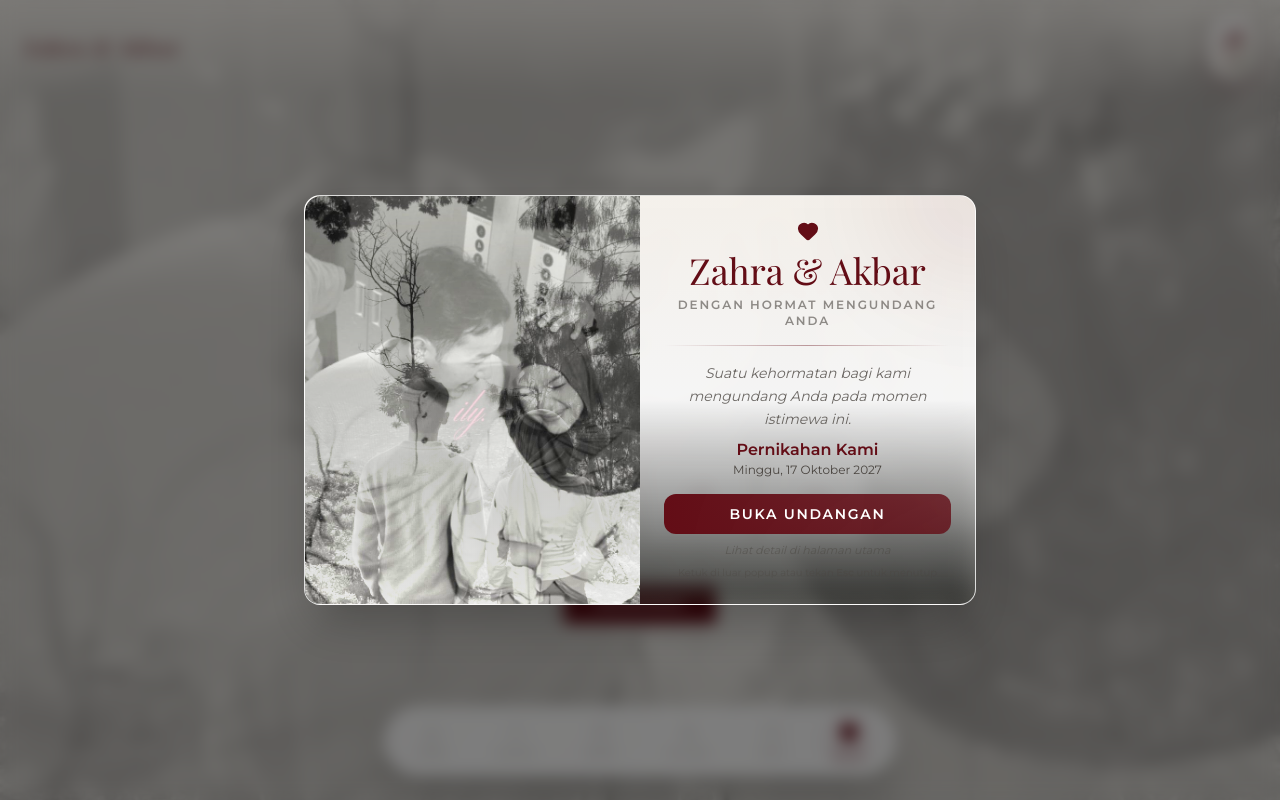
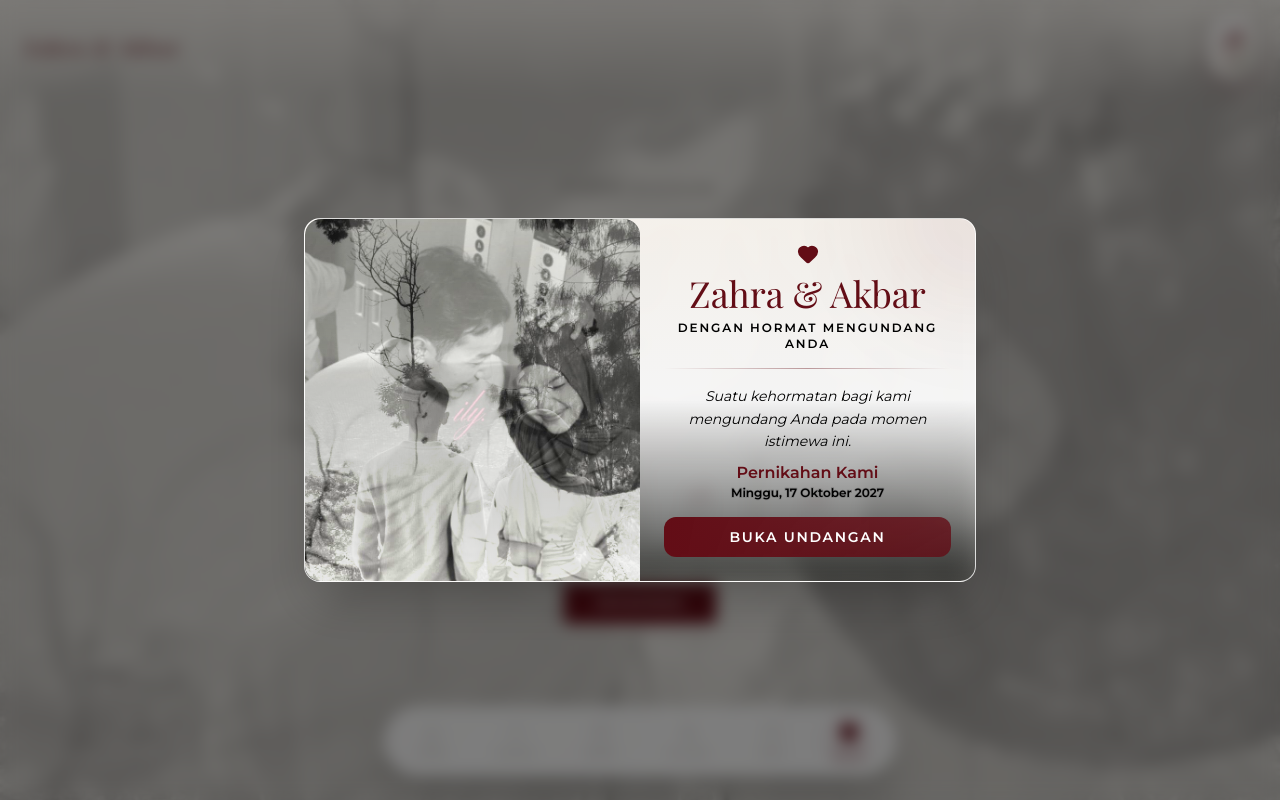
Before and after one commit to rrma1710/wedding, a React (Vite) app: page / in a window 1280 px wide. Built offline with nearby package versions, Linux system fonts and the light colour scheme; a web font is replaced by a local one.

Commit message:
update popup

```diff
--- a/src/components/InvitationPopup.tsx
+++ b/src/components/InvitationPopup.tsx
@@ -120,7 +120,7 @@ export const InvitationPopup = ({
 
                         {/* Content (right column on desktop) */}
                         <div className="grid grid-cols-1 md:grid-cols-2">
-              <div className="relative overflow-hidden md:rounded-l-2xl h-28 sm:h-32 md:h-auto md:min-h-75">
+                            <div className="relative overflow-hidden rounded-t-2xl md:rounded-l-2xl h-70 sm:h-50 md:h-auto md:min-h-75">
                                 <motion.div initial={{ scale: 1.05 }} animate={{ scale: 1 }} transition={{ duration: 1.6, ease: 'easeOut' }} className="absolute inset-0 bg-cover bg-center transform-gpu" style={{ backgroundImage: `url(${bgHero})` }} />
                                 <div className="absolute inset-0 bg-linear-to-b from-transparent via-white/40 to-white/80 mix-blend-overlay" />
                             </div>
@@ -133,30 +133,27 @@ export const InvitationPopup = ({
                                             <Heart size={22} className="text-burgundy fill-burgundy" />
                                         </div>
                                         <h1 className="text-2xl sm:text-3xl md:text-4xl font-serif text-burgundy leading-tight">Zahra & Akbar</h1>
-                    <p className="mt-1 text-[10px] sm:text-xs tracking-[0.16em] font-semibold text-charcoal/60 uppercase">Dengan hormat mengundang Anda</p>
+                                        <p className="mt-1 text-[10px] sm:text-xs tracking-[0.16em] font-semibold text-black uppercase">Dengan hormat mengundang Anda</p>
                                     </div>
                                 </motion.div>
 
                                 <motion.div initial={{ scaleX: 0 }} animate={{ scaleX: 1 }} transition={{ delay: 0.35, duration: 0.6 }} className="h-px bg-linear-to-r from-transparent via-burgundy/40 to-transparent my-4" />
 
                                 <motion.div initial={{ opacity: 0, y: 12 }} animate={{ opacity: 1, y: 0 }} transition={{ delay: 0.45, duration: 0.5 }} className="text-center px-1 sm:px-3">
-                  <p className="text-xs sm:text-sm italic leading-relaxed text-charcoal/80 max-w-xl mx-auto">Suatu kehormatan bagi kami mengundang Anda pada momen istimewa ini.</p>
+                                    <p className="text-xs sm:text-sm italic leading-relaxed text-black max-w-xl mx-auto">Suatu kehormatan bagi kami mengundang Anda pada momen istimewa ini.</p>
                                     <div className="mt-2">
                                         <p className="font-semibold text-sm sm:text-base text-burgundy">Pernikahan Kami</p>
-                    <p className="text-[11px] sm:text-xs">Minggu, 17 Oktober 2027</p>
+                                        <p className="text-[11px] text-black font-bold sm:text-xs" style={{ WebkitTextStroke: '1.5px gray', paintOrder: 'stroke' }}>Minggu, 17 Oktober 2027</p>
                                     </div>
                                 </motion.div>
 
                                 <motion.div initial={{ opacity: 0, y: 15 }} animate={{ opacity: 1, y: 0 }} transition={{ delay: 0.65, duration: 0.5 }} className="pt-4">
                                     <div className="flex items-center justify-center">
-                    <motion.button initial={{ opacity: 0, scale: 0.96 }} whileInView={{ opacity: 1, scale: 1 }} whileHover={{ scale: 1.02, boxShadow: '0 18px 45px rgba(99,13,22,0.22)' }} whileTap={{ scale: 0.975 }} onClick={() => { onOpenAndPlay?.(); const audio = audioRef.current; if (audio) { audio.muted = false; void audio.play().catch(() => {}); } }} type="button" className="w-full max-w-md bg-linear-to-r from-burgundy to-burgundy/80 text-white px-4 py-2.5 tracking-[0.12em] text-xs sm:text-sm font-semibold transition-all uppercase rounded-xl flex items-center justify-center gap-2">
+                                        <motion.button initial={{ opacity: 0, scale: 0.96 }} whileInView={{ opacity: 1, scale: 1 }} whileHover={{ scale: 1.02, boxShadow: '0 18px 45px rgba(99,13,22,0.22)' }} whileTap={{ scale: 0.975 }} onClick={() => { onOpenAndPlay?.(); const audio = audioRef.current; if (audio) { audio.muted = false; void audio.play().catch(() => { }); } }} type="button" className="w-full max-w-md bg-linear-to-r from-burgundy to-burgundy/80 text-white px-4 py-2.5 tracking-[0.12em] text-xs sm:text-sm font-semibold transition-all uppercase rounded-xl flex items-center justify-center gap-2">
                                             <span>Buka Undangan</span>
                                         </motion.button>
                                     </div>
                                 </motion.div>
-                <motion.p initial={{ opacity: 0 }} animate={{ opacity: 1 }} transition={{ delay: 0.9, duration: 0.5 }} className="text-center text-[11px] text-charcoal/50 pt-2 italic">Lihat detail di halaman utama</motion.p>
-
-                <p className="text-center text-[10px] text-charcoal/40 mt-1.5">Ketuk di luar popup atau tekan <span className="font-semibold">Esc</span> untuk menutup</p>
                             </div>
                         </div>
                     </motion.div>
```
Lines whose indentation alone changed are shown as unchanged.
